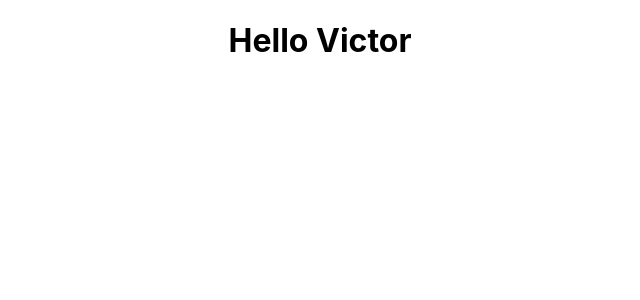
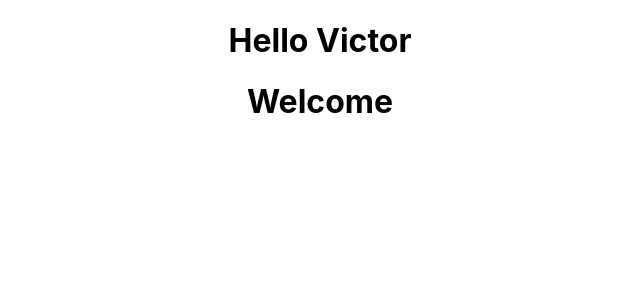
Before and after one commit to sawfiz/React-Codevolution, a React (Create React App) app in the folder hello-world/: page / in a window 1280 px wide. Shown: the top 300 px of the page, without its empty margins (320-960 px from the left). Built offline with nearby package versions, Linux system fonts and the light colour scheme.

Commit message:
06 Class components

```diff
--- a/hello-world/src/App.js
+++ b/hello-world/src/App.js
@@ -1,11 +1,13 @@
 import logo from './logo.svg';
 import './App.css';
 import Greet from './components/Greet';
+import Welcome from './components/Welcome';
 
 function App() {
   return (
     <div className="App">
       <Greet />
+      <Welcome />
     </div>
   );
 }
--- /dev/null
+++ b/hello-world/src/components/Welcome.js
@@ -0,0 +1,9 @@
+import React, { Component } from 'react';
+
+export class Welcome extends Component {
+  render() {
+    return <h1>Welcome</h1>;
+  }
+}
+
+export default Welcome;
```
